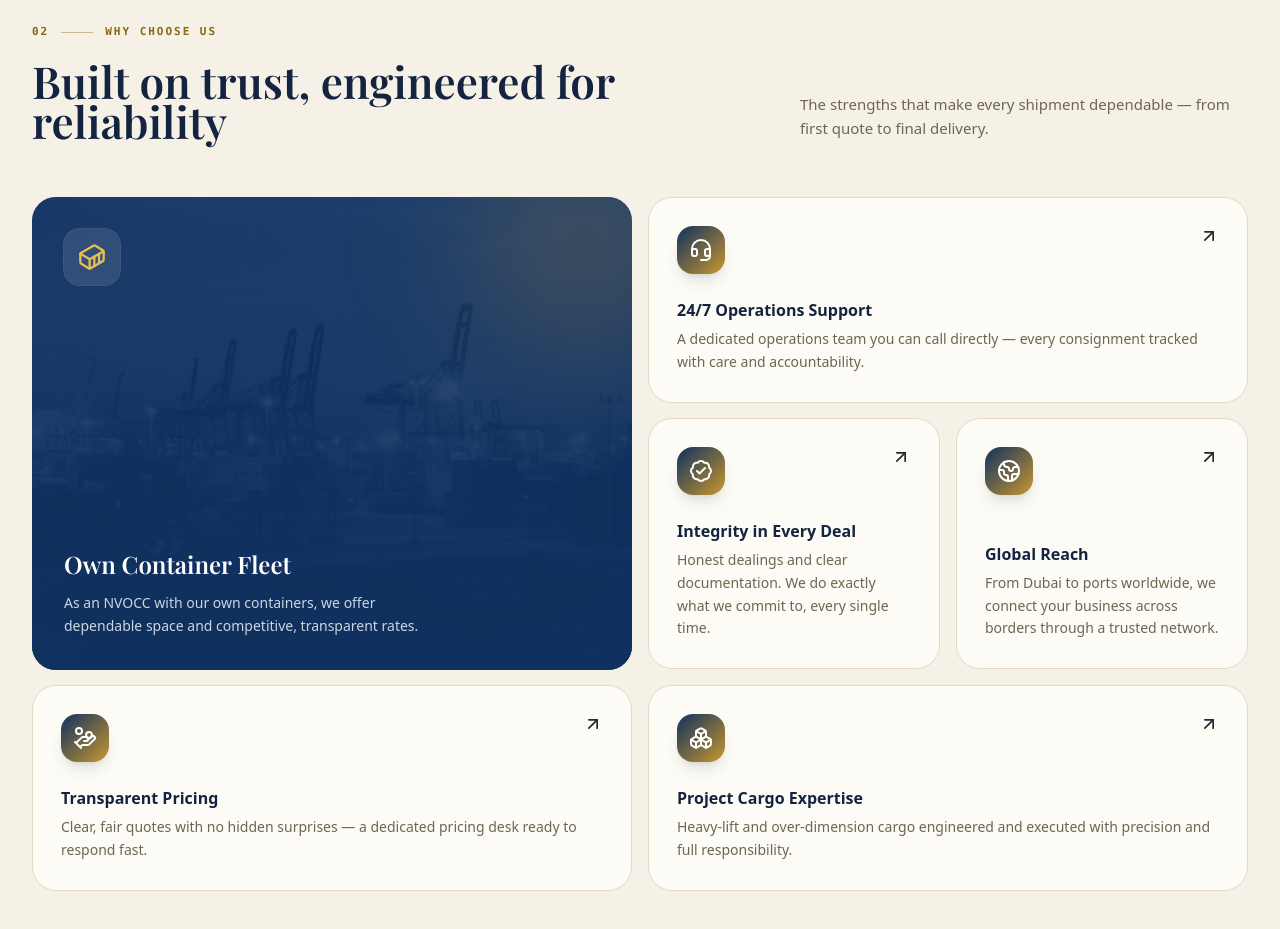
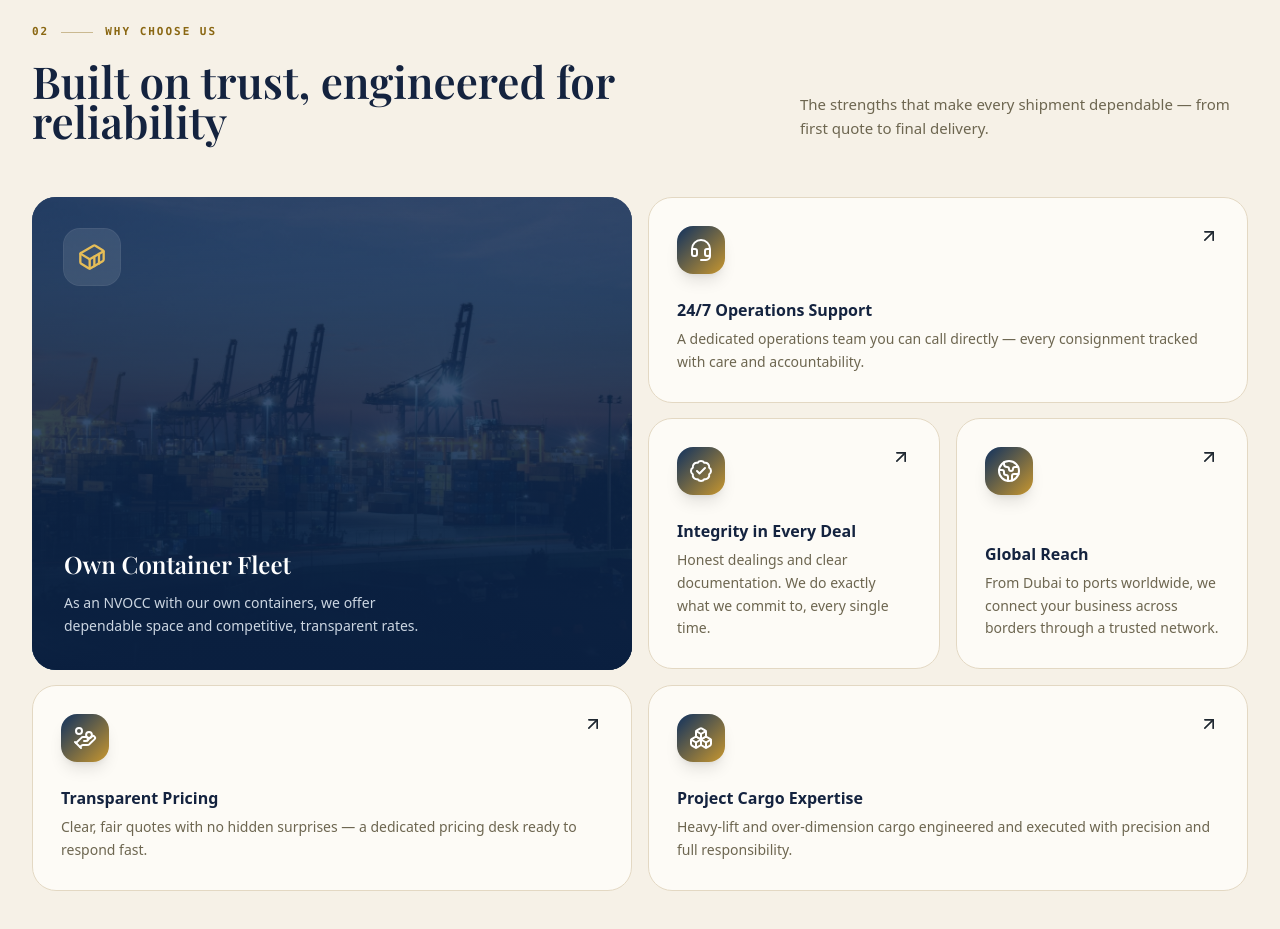
Before and after one commit to sameerrajaa9987-ui/30march-alwaris-front, a React (Vite) app: page / in a window 1280 px wide. Shown: the part 2260-3189 px from the top of the page. Built offline with nearby package versions, Linux system fonts and the light colour scheme; no server answers; a web font is replaced by a local one.

Commit message:
fix: update image styles and gradients for improved branding and visual clarity

```diff
--- a/src/modules/landing/components/WhyChooseUs.tsx
+++ b/src/modules/landing/components/WhyChooseUs.tsx
@@ -43,10 +43,11 @@ export function WhyChooseUs() {
               alt=""
               aria-hidden="true"
               loading="lazy"
-              className="pointer-events-none absolute inset-0 size-full object-cover opacity-25 mix-blend-luminosity"
+              className="pointer-events-none absolute inset-0 size-full object-cover grayscale-[0.35] transition-transform duration-[1200ms] ease-out group-hover:scale-105"
             />
-            <div className="pointer-events-none absolute inset-0 bg-gradient-to-t from-brand via-brand/70 to-brand/40" />
-            <div className="pointer-events-none absolute -end-16 -top-16 size-56 rounded-full bg-ocean/20 blur-3xl transition-transform duration-700 group-hover:scale-125" />
+            {/* Navy wash keeps it on-brand; bottom gradient keeps the text crisp */}
+            <div className="pointer-events-none absolute inset-0 bg-brand/70" />
+            <div className="pointer-events-none absolute inset-0 bg-gradient-to-t from-brand-deep via-brand-deep/45 to-brand-deep/5" />
             <div className="relative grid size-14 place-items-center rounded-2xl bg-white/10 text-ocean-light ring-1 ring-white/15">
               <FeaturedIcon className="size-7" />
             </div>
```
